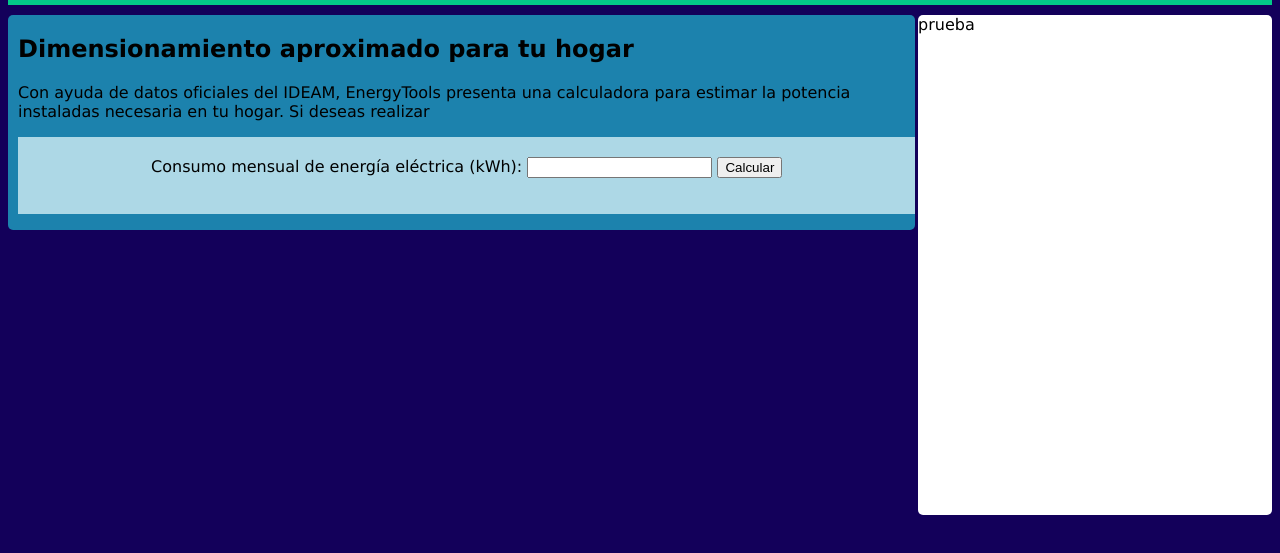
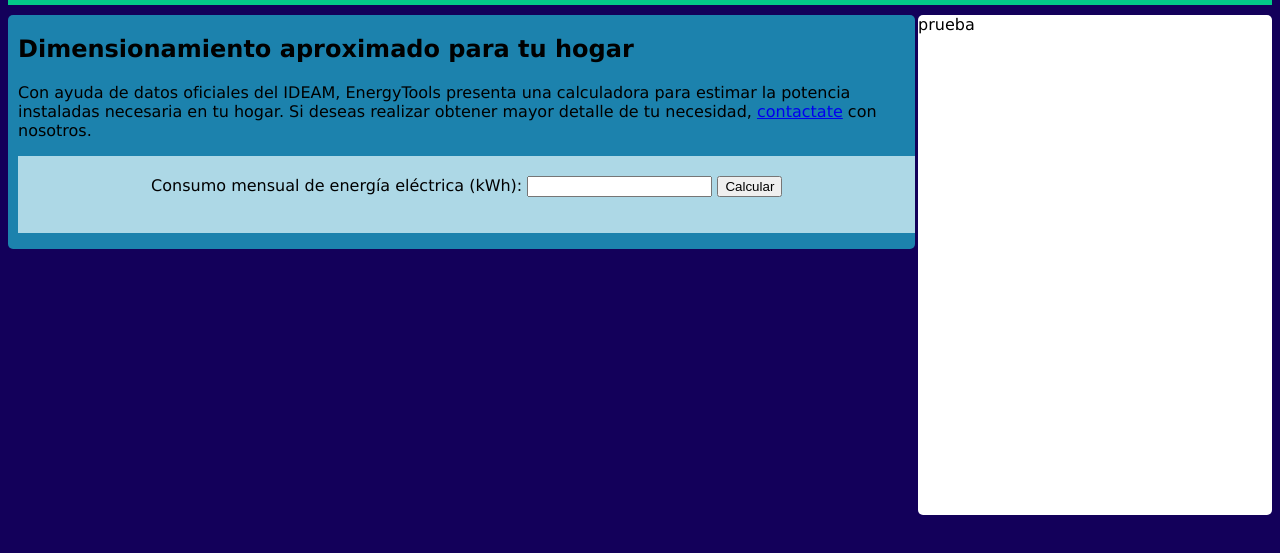
Before and after one commit to JohanA1809/e-tools, a plain HTML site: page dimensionamiento.html in a window 1280 px wide. Shown: the part 153-706 px from the top of the page. Drawn offline with Linux system fonts and the light colour scheme.

Commit message:
Update dimensionamiento.html

```diff
--- a/dimensionamiento.html
+++ b/dimensionamiento.html
@@ -53,7 +53,7 @@
 		<h1>Dimensionamiento aproximado para tu hogar</h1>
 
 <p>Con ayuda de datos oficiales del IDEAM, EnergyTools presenta una calculadora para estimar la potencia instaladas necesaria en tu hogar.
-    Si deseas realizar
+    Si deseas realizar obtener mayor detalle de tu necesidad, <a href="contacto.html">contactate</a> con nosotros.
 </p>
  <div class="calculator">
    <form id="calculator-form">
```
